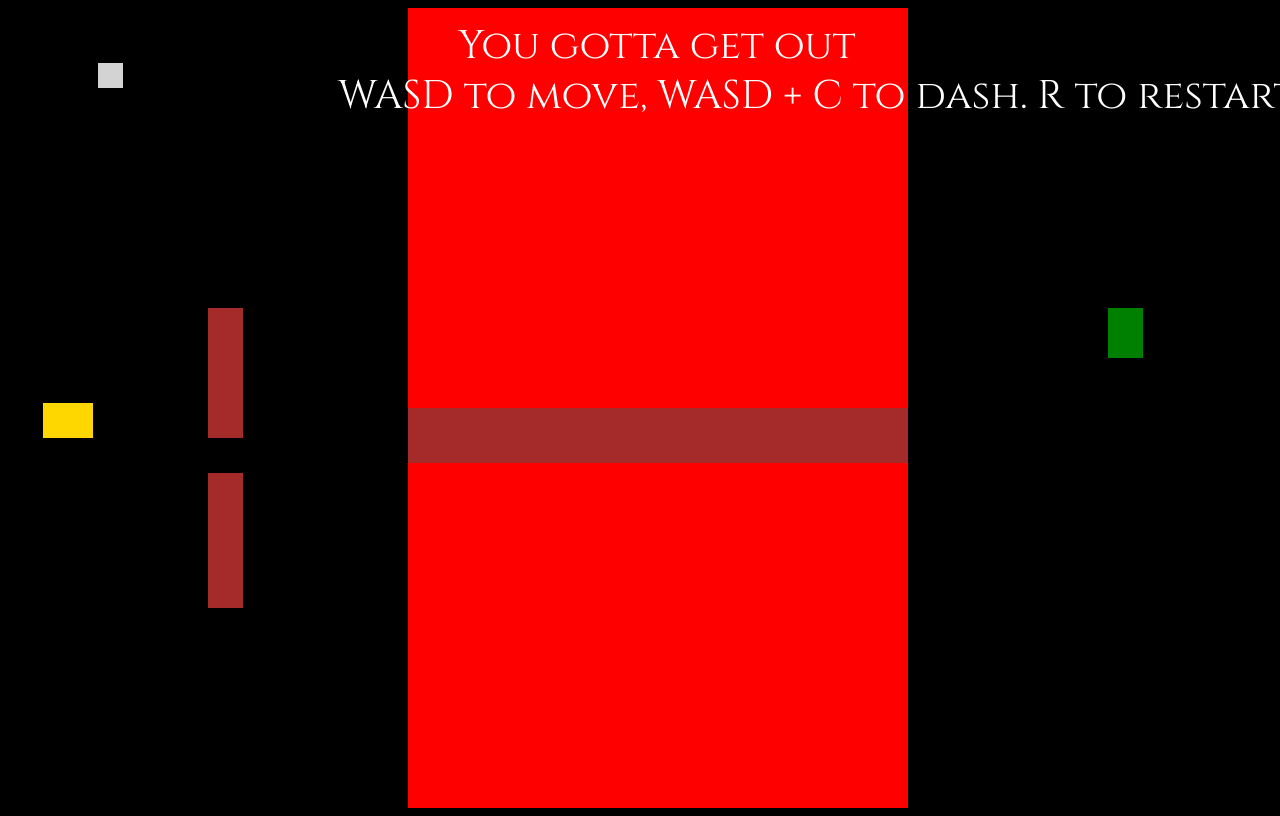
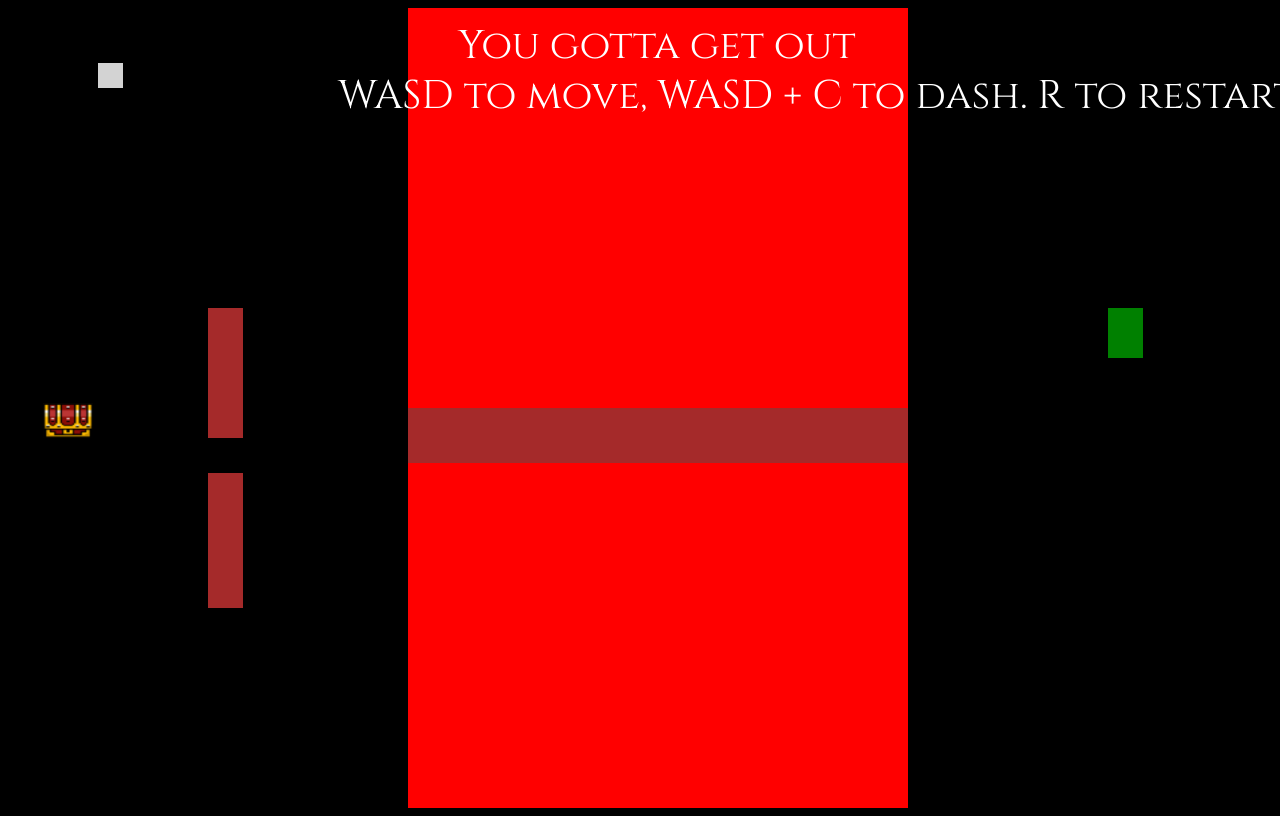
Before and after one commit to GetFluxxed/Project-1, a plain HTML site: page index.html in a window 1280 px wide. Drawn offline with Linux system fonts and the light colour scheme.

Commit message:
added a lot

```diff
--- a/script.js
+++ b/script.js
@@ -61,9 +61,10 @@ class Sprite {
     }
     // == ! RENDERING OF OBJECTS METHOD ! == \\
     render() {
-        ctx.drawImage(this.sprite, this.x, this.y, this.sprite.width, this.sprite.height);
+        ctx.drawImage(this.sprite, this.x, this.y, this.width, this.height);
     }
 }
+
 class Environment {
     constructor(x, y, width, height, color, img) {
         this.x = x
@@ -80,13 +81,15 @@ class Environment {
         ctx.fillRect(this.x, this.y, this.width, this.height)
     }
     renderImg() {
-        ctx.drawImage(this.sprite, this.x, this.y, this.img.width, this.img.height)
+        console.log(this.img)
+        ctx.drawImage(this.img, this.x, this.y, this.width, this.height)
     }
 }
 // class Background {
 //     constructor() {
 //         this.cobblestone = new Image();
 //         this.cobblestone.src = './cobblestone.png'
+//         // this.cobblestone.width = 20
 //         console.log(this.cobblestone.src)
 //         this.cobblestonePattern = ctx.createPattern(this.cobblestone, 'repeat')
 //     }
@@ -152,9 +155,10 @@ const player = new Character(90, 55, 25, 25, 'lightgrey')
 
 const grimSprite = new Image();
 grimSprite.src = './grim-sprite-current.png'
-const bossSprite = new Sprite(1500, 200, grimSprite, 76, 50)
+const bossSprite = new Sprite(1500, 200, grimSprite, 73, 50)
 // == ! Creation of Walls/Environment ! == \\
 // const floorMain = new Environment(0, 0, 395, 500, 'gray') OBSOLETE
+// const background = new Background()
 // = ! Walls ! = \\
 const wallStart = new Environment(200, 0, 35, 300, 'black')
 const wallBack = new Environment(0, 0, 200, 35, 'black')
@@ -175,12 +179,12 @@ const lavaBot = new Environment(400, 455, 500, 550, "red")
 const walkway = new Environment(400, 400, 500, 55, 'brown')
 
 // = ! Interactable Pairs(if applicable) ! = \\
-// const chest = new Image();
-// chest.src = './chest.png'
-const treasureChest = new Environment(90, 855, 50, 35, 'gold')
+const chest = new Image();
+chest.src = './chest.png'
+const treasureChest = new Environment(90, 855, 50, 35, 'gold', chest)
 const doorStart = new Environment(200, 300, 35, 130, 'brown')
 
-const keyChest = new Environment(35, 395, 50, 35, 'gold')
+const keyChest = new Environment(35, 395, 50, 35, 'gold', chest)
 const swordChest = new Environment(200, 465, 35, 135, 'brown')
 
 const leverOne = new Environment(1290, 245, 15, 7, 'lightgrey')
@@ -293,7 +297,7 @@ function detectHit(objectOne, objectTwo) {
     const right = objectOne.x <= objectTwo.x + objectTwo.width
     const top = objectOne.y + objectOne.height >= objectTwo.y
     const bottom = objectOne.y <= objectTwo.y + objectTwo.height
-    console.log(left, right, top, bottom)
+    // console.log(left, right, top, bottom)
     return left && right && top && bottom
 }
 objective.display = true
@@ -395,6 +399,7 @@ function gameRuntime() {
     }
 
     // == ! Rendering of Objects ! == \\
+    // background.render()
     wallStart.render()
     wallBack.render()
     wallSide.render()
@@ -419,10 +424,11 @@ function gameRuntime() {
 
 
     if (keyChest.alive) {
-        keyChest.render()
+        console.log(keyChest)
+        keyChest.renderImg()
     }
     if (treasureChest.alive) {
-        treasureChest.render()
+        treasureChest.renderImg()
     }
     if (player.alive) {
         player.render()
--- a/style.css
+++ b/style.css
@@ -7,7 +7,7 @@ body {
 
 #canvas {
     background-image: url('./cobblestone.png');
-    background-size: 100px, 75px;
+    background-size: 200px, 200px;
     height: 100%;
     width: 100%;
 }
```
Also changed, not shown: 1 other file.
